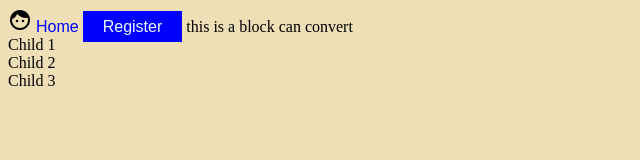
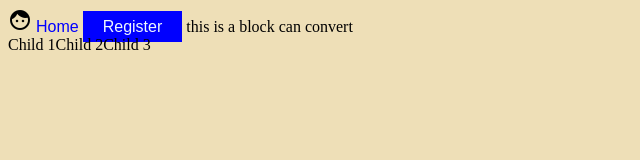
Before and after one commit to huydevct/CSS-study, a plain HTML site: page index.html in a window 1280 px wide. Shown: the whole page, without its empty margins (0-640 px from the left). Drawn offline with Linux system fonts and the light colour scheme.

Commit message:
update newest

```diff
--- a/style.css
+++ b/style.css
@@ -149,3 +149,8 @@ body {
   .list-2 .item-1 ~ item {
     border: 1px solid black;
   }
+
+  .container {
+      display: flex;
+      flex-direction: row;
+  }
```
Also changed, not shown: README.md.
